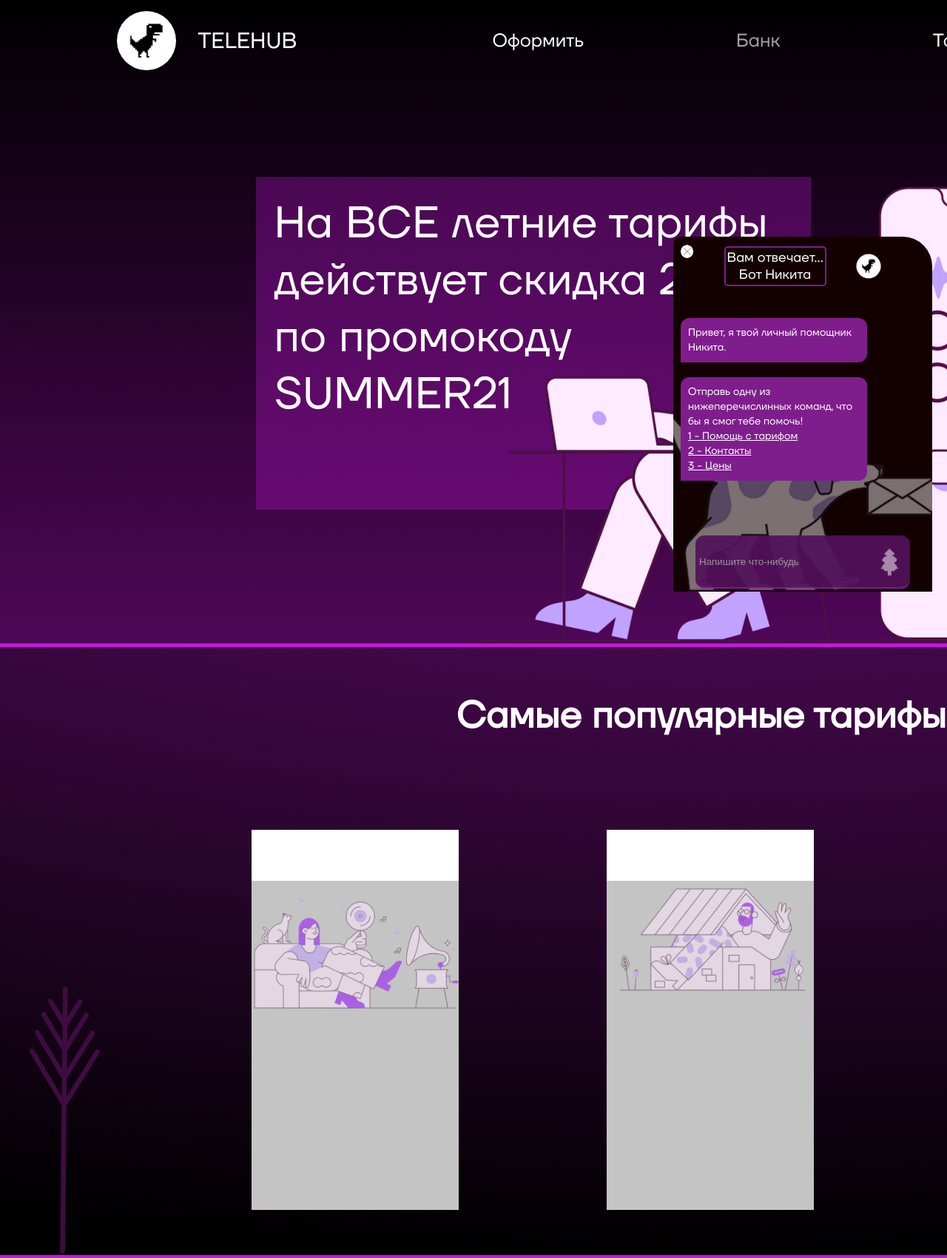
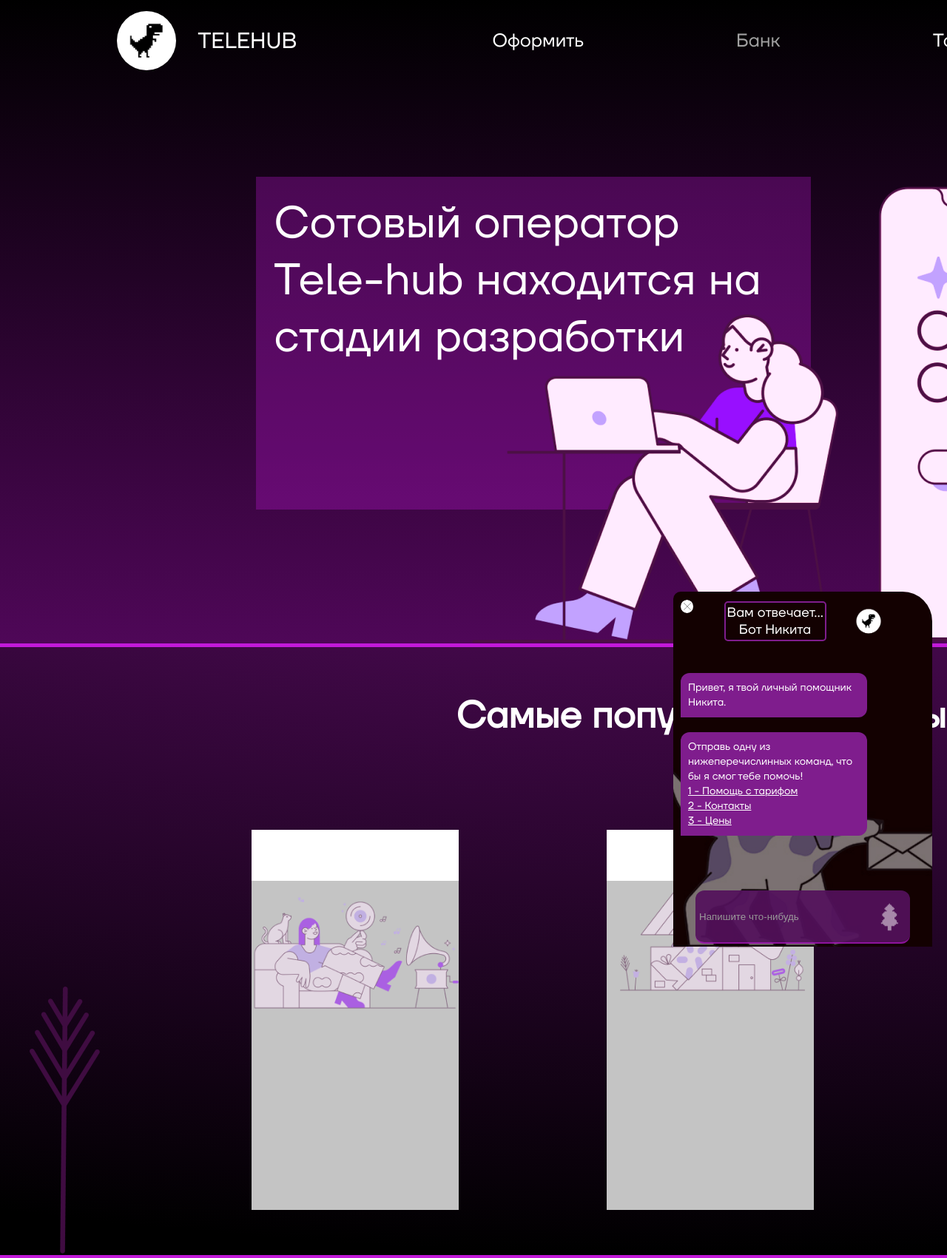
Before and after one commit to maripetrova/tele-hub, a PHP site: page / in a window 1280 px wide; the page is wider, and only the part inside the window is pictured. Shown: the top 1701 px of that part at 74% size. Run offline with PHP 8.4, Linux system fonts and the light colour scheme.

Commit message:
Мелкие изменения бота

```diff
--- a/main.html
+++ b/main.html
@@ -89,7 +89,7 @@
     <!--    БАННЕР-->
         <div class="banner__block">
             <div class="banner__text">
-                <p>На ВСЕ летние тарифы действует скидка 20% по промокоду SUMMER21</p>
+                <p>Сотовый оператор Tele-hub находится на стадии разработки</p>
             </div>
                 <div class="banner__laptop">
                     <img src="imgs/header/laptop.png" alt="Woman">
@@ -165,7 +165,6 @@
     </footer>
     </div>
     <script src="scripts/bot.js"></script>
-    <script src="scripts/bot.js"></script>
     <script src="scripts/popup.js"></script>
 </body>
 </html>
--- a/scripts/bot.js
+++ b/scripts/bot.js
@@ -51,16 +51,19 @@
 const forShowTimeoutClose = () => { bot_show.style.right = '100px' }
 const forShowTimeoutShow = () => { bot_form.style.bottom = '0px' }
 
+
 bot_close.addEventListener('click', function (evt) {
+
     bot_form.style.bottom = '-480px'
     setTimeout(forShowTimeoutClose, 500)
-
 })
 bot_show.addEventListener('click', function (evt) {
 
     bot_show.style.right = '-100px'
     setTimeout(forShowTimeoutShow, 1000)
-
-
 })
 bot_btn.addEventListener('click', enterMessage)
+
+window.addEventListener('load', function(evt){
+    setTimeout(forShowTimeoutShow, 7000)
+})
--- a/style.css
+++ b/style.css
@@ -543,7 +543,7 @@
 /*БОТ*/
 .bot-form {
     position: fixed;
-    bottom: 0;
+    bottom: -480px;
     right: 20px;
     height: 480px;
     width: 350px;
@@ -690,8 +690,6 @@
   100%{
     transform: scale(1)
   }
-
-
 }
 @keyframes bounce {
     0% {
@@ -710,7 +708,6 @@
     position: relative;
     display: flex;
 }
-
 .prof__btn-exit {
     background-color: #da19f3;
     font-size: 22px;
@@ -721,11 +718,9 @@
     right: 10px;
     top: 5px;
 }
-
 .prof__btn-exit:hover {
     opacity: 1;
 }
-
 .prof__left {
     width: 35%;
     display: flex;
```
